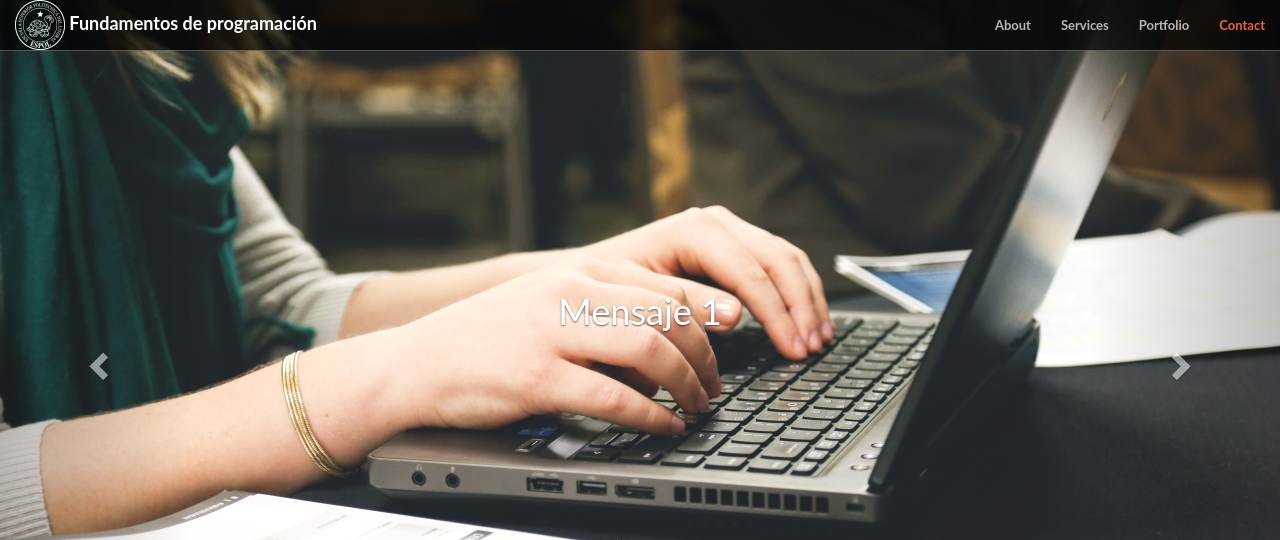
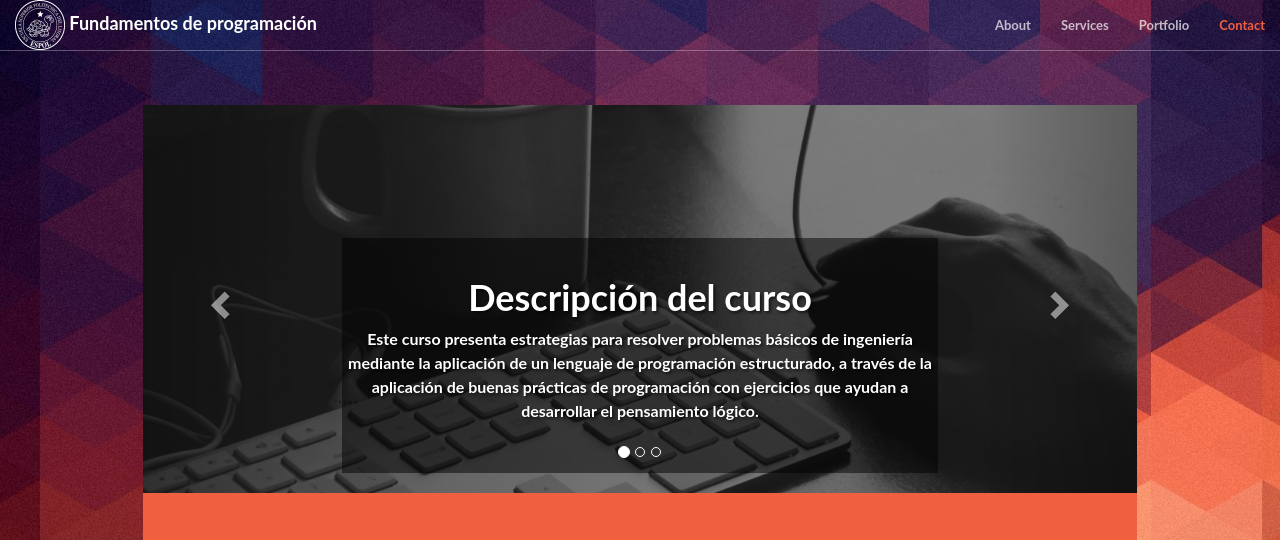
Before and after one commit to J3S/WebFundamentos, a PHP site: page / in a window 1280 px wide. Shown: the top 540 px of the page. Run offline with PHP 8.4, Linux system fonts and the light colour scheme; some libraries are stand-ins or nearby versions.

Commit message:
Arreglado carousel(zoom), body centrado, modificado contenido primario

```diff
--- a/css/creative.css
+++ b/css/creative.css
@@ -104,7 +104,7 @@ aside {
 }
 @media (min-width: 768px) {
   .navbar-default {
-    background-color: rgba(0, 0, 0, 0.7);
+    background-color: rgba(28,31,38, 0);
     border-color: rgba(255, 255, 255, 0.3);
   }
   .navbar-default .navbar-header .navbar-brand {
@@ -152,7 +152,7 @@ header {
   background-size: cover;
   -o-background-size: cover;
   background-position: center;
-  background-image: url('../img/background-page.jpg');
+  background-image: url('../img/carousel-1.jpg');
   text-align: center;
   color: white;
 }
--- a/css/mystyles.css
+++ b/css/mystyles.css
@@ -8,13 +8,54 @@
     padding-bottom: 0px;
 }
 
-.carousel-caption {
-        top: 35%;
-        bottom: auto;
+.remove-margin-lr {
+    margin-left: 0px;
+    margin-right: 0px;
 }
 
-@media all and (max-width: 767px) {
+.carousel-caption {
+    background-color: rgba(0, 0, 0, 0.5)
+}
+
+.container-centered {
+    max-width: 80%;
+}
+
+.carousel-caption  h1{
+        font-weight: 700;
+        text-shadow: 2px 2px 3px rgba(0,0,0,0.6);
+}
+
+.carousel-caption  p{
+        font-weight: 700;
+        text-shadow: 2px 2px 3px rgba(0,0,0,0.6);
+}
+
+@media all and (max-width: 1199px) {
     .iframe-size-screen {
         margin-top: 20px;
     }
 }
+
+body {
+    background-image: url('../img/background-2.jpg');
+    background-size: cover;
+    background-repeat:   no-repeat;
+    background-position: center center;
+    background-attachment: fixed;
+    padding-top: 105px;
+}
+
+.bg-secondary {
+  background-color: #ffffff;
+}
+
+header .header-mobile {
+  position: relative;
+  text-align: center;
+  padding: 100px 15px 100px;
+  width: 100%;
+  font-size: 30px;
+  text-shadow: 2px 2px 3px rgba(0,0,0,0.6);
+  font-weight: 700;
+}
--- a/index.html
+++ b/index.html
@@ -68,28 +68,46 @@
         </div>
         <!-- /.container-fluid -->
     </nav>
-
+    <div class="container container-centered">
         <header>
             <!-- For desktop -->
-        <div id="carousel-example-generic" class="carousel slide hidden-xs" data-ride="carousel">
+            <div id="carousel-example-generic" class="carousel slide hidden-sm hidden-xs" data-ride="carousel">
+                <!-- Indicators -->
+                <ol class="carousel-indicators">
+                  <li data-target="#carousel-example-generic" data-slide-to="0" class="active"></li>
+                  <li data-target="#carousel-example-generic" data-slide-to="1"></li>
+                  <li data-target="#carousel-example-generic" data-slide-to="2"></li>
+                </ol>
                 <!-- Wrapper for slides -->
                 <div class="carousel-inner" role="listbox">
                     <div class="item active">
-                    <img src="./img/woman-typing-writing-windows.jpg" alt="...">
+                        <img src="./img/carousel-1.jpg" alt="Descripcion">
                         <div class="carousel-caption">
-                        <h1>Mensaje 1</h1>
+                            <h1>Descripci&oacuten del curso</h1>
+                            <p>Este curso presenta estrategias para resolver problemas básicos de ingeniería mediante la aplicación de un lenguaje de programación estructurado, a través de la aplicación de buenas prácticas de programación con ejercicios que ayudan a desarrollar el pensamiento lógico.</p>
                         </div>
                     </div>
                     <div class="item">
-                    <img src="./img/pexels-photo-90807-1.jpg" alt="...">
+                        <img src="./img/carousel-2.jpg" alt="Codigo">
                         <div class="carousel-caption">
-                        <h1>Mensaje 2</h1>
+                            <h1>Lo que aprender&aacutes </h1>
+                            <p>
+                                Resolver problemas básicos de ingeniería aplicando el conocimiento y correcta utilización de estructuras de control.
+                                <br>
+                                Reconocer la importancia de las funciones como herramienta para simplificar la estructura de un programa.
+                                <br>
+                            </p>
                         </div>
                     </div>
                     <div class="item">
-                    <img src="./img/startup-photos-1.jpg" alt="...">
+                        <img src="./img/carousel-3.jpg" alt="Trabajo grupal">
                         <div class="carousel-caption">
-                        <h1>Mensaje 3</h1>
+                            <h1>Lo que aprender&aacutes </h1>
+                            <p>
+                                Utilizar archivos de texto para el almacenamiento de información.
+                                <br>
+                                Implementar proyectos que integren los conceptos aprendidos, expresados en un lenguaje de alto nivel con la ayuda de una herramienta de programación.
+                            </p>
                         </div>
                     </div>
                 </div>
@@ -105,7 +123,7 @@
             </div>
             <!-- /For desktop -->
             <!-- For mobile -->
-        <div class="header-content visible-xs">
+            <div class="header-mobile visible-sm visible-xs">
                 <div class="header-content-inner">
                     <h1 id="homeHeading">Fundamentos de programaci&oacuten</h1>
                 </div>
@@ -114,18 +132,19 @@
             <!-- /For mobile -->
         </header>
 
+
         <section class="bg-primary" id="about">
-        <div class="container">
+            <!-- <div class="container"> -->
                 <div class="row">
-                <div class="col-lg-8 col-lg-offset-2 text-center">
-                    <div class="row">
-                        <div class="col-md-6">
+                    <div class="col-lg-10 col-lg-offset-1 text-center col-sm-12">
+                        <div class="row remove-margin-lr">
+                            <div class="col-lg-6 col-sm-6">
                                 <h2 class="section-heading">¿Porqu&eacute aprender a programar?</h2>
                                 <hr class="light">
                                 <p class="text-faded">Programar es hoy lo que ha sido aprender a leer y escribir en su d&iacutea, es esencial, transforma tu movil en una herramienta poderosa, se aprende on line, te ayuda a conseguir m&aacutes con menos esfuerzo, te hace m&aacutes inteligente y es muy divertido.</p>
-                            <a href="#services" class="page-scroll btn btn-default btn-xl sr-button">Get Started!</a>
+                                <a href="#services" class="page-scroll btn btn-default btn-xl sr-button">Empezar</a>
                             </div>
-                       <div class="col-md-6 iframe-size-screen">
+                           <div class="col-lg-6 iframe-size-screen col-sm-6">
                                 <div class="embed-responsive embed-responsive-4by3">
                                     <iframe class="embed-responsive-item" src="https://www.youtube.com/embed/X5Wkp1gsNik"></iframe>
                                 </div>
@@ -133,10 +152,10 @@
                         </div>
                     </div>
                 </div>
-        </div>
+            <!-- </div> -->
         </section>
 
-    <section id="services">
+        <section class="bg-secondary" id="services">
             <div class="container">
                 <div class="row">
                     <div class="col-lg-12 text-center">
@@ -179,7 +198,7 @@
             </div>
         </section>
 
-    <section class="no-padding" id="portfolio">
+        <section class="no-padding bg-secondary" id="portfolio">
             <div class="container-fluid">
                 <div class="row no-gutter popup-gallery">
                     <div class="col-lg-4 col-sm-6">
@@ -285,7 +304,7 @@
             </div>
         </aside>
 
-    <section id="contact">
+        <section class="bg-secondary" id="contact">
             <div class="container">
                 <div class="row">
                     <div class="col-lg-8 col-lg-offset-2 text-center">
@@ -305,6 +324,7 @@
             </div>
         </section>
 
+    </div>
     <!-- jQuery -->
     <script src="vendor/jquery/jquery.min.js"></script>
 
@@ -318,7 +338,6 @@
 
     <!-- Theme JavaScript -->
     <script src="js/creative.min.js"></script>
-
 </body>
 
 </html>
```
Also changed, not shown: img/background-2.jpg (added), img/background-page.jpg (deleted), img/carousel-1.jpg (added), img/carousel-2.jpg (added), img/carousel-3.jpg (added), img/pexels-photo-90807-1.jpg (deleted), img/startup-photos-1.jpg (deleted), img/woman-typing-writing-windows.jpg (deleted). Lines whose indentation alone changed are shown as unchanged.
